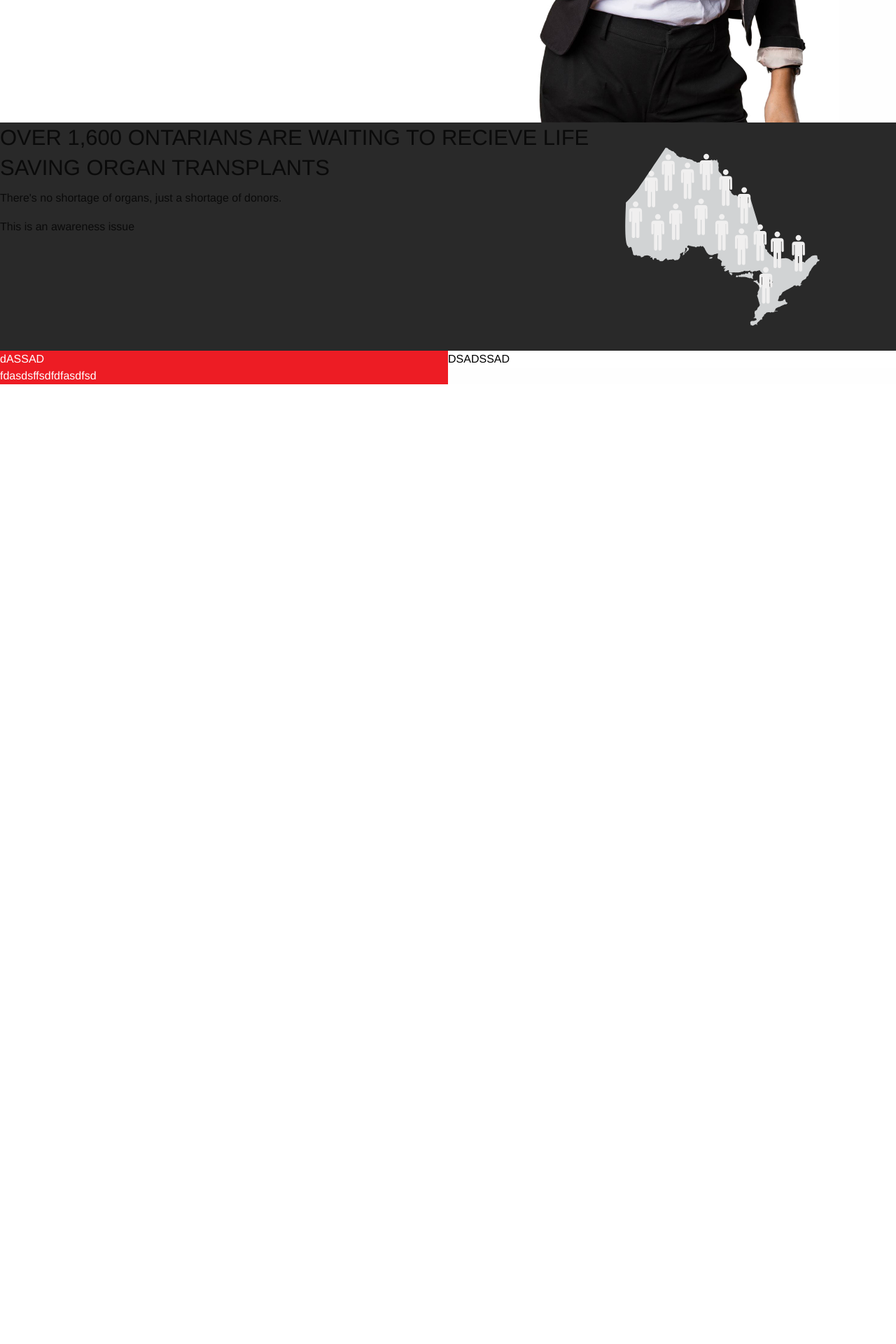
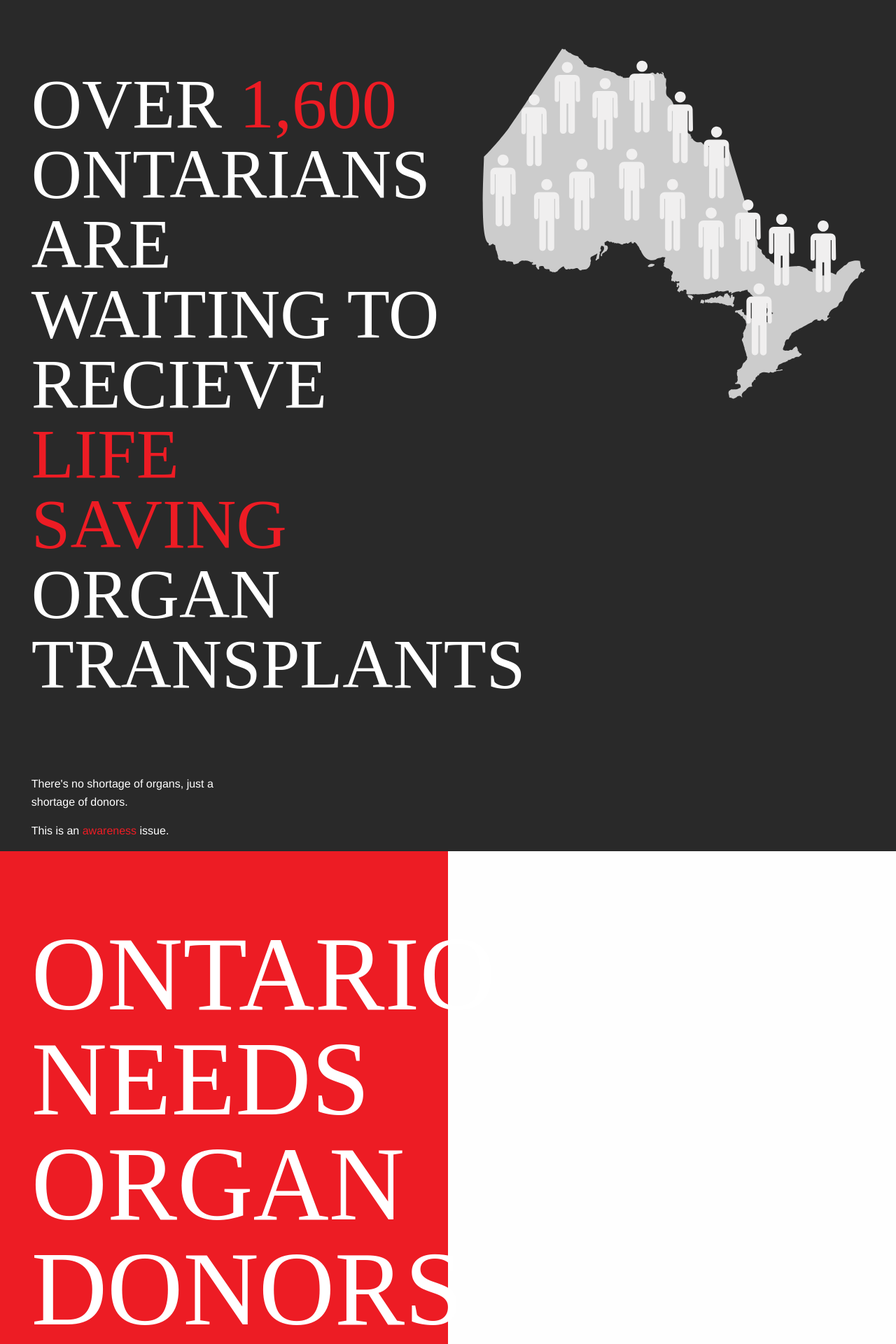
Before and after one commit to sdegrootefanshawe/Organ_Donation, a PHP site: page / in a window 1280 px wide. Shown: the part 625-2545 px from the top of the page at 70% size. Before the commit the page ends 1174 px from the top, so only its background shows below. Run offline with PHP 8.4, Linux system fonts and the light colour scheme; some web fonts are replaced.

Commit message:
build desktop layout for sections: 1, 2 and 3

```diff
--- a/css/style.css
+++ b/css/style.css
@@ -1,10 +1,38 @@
-h1, h2, h3, h4, h5, h6 {
-    text-transform: uppercase;
-}
+h1,
+h2,
+h3,
+h4,
+h5,
+h6 {
+  text-transform: uppercase; }
+
+@font-face {
+  font-family: bebasthin;
+  src: url("../fonts/BebasNeueThin.otf");
+  font-weight: 100; }
+
+@font-face {
+  font-family: bebaslight;
+  src: url("../fonts/BebasNeueLight.otf");
+  font-weight: 200; }
+
+@font-face {
+  font-family: bebasbook;
+  src: url("../fonts/BebasNeueBook.otf");
+  font-weight: 300; }
+
+@font-face {
+  font-family: bebasregular;
+  src: url("../fonts/BebasNeueRegular.otf");
+  font-weight: 400; }
+
+@font-face {
+  font-family: bebasbold;
+  src: url("../fonts/BebasNeueBold.otf");
+  font-weight: 700; }
 
 .pop {
-    opacity: 0;
-}
+  opacity: 0; }
 
 .red-bg {
   background-color: #ed1c24;
@@ -14,8 +42,7 @@ h1, h2, h3, h4, h5, h6 {
   padding: 0;
   border: 0;
   float: left;
-    color: #fff;
-}
+  color: #fff; }
 
 .white-bg {
   background-color: #fff;
@@ -25,46 +52,70 @@ h1, h2, h3, h4, h5, h6 {
   padding: 0;
   border: 0;
   float: left;
-    color: #000;
-}
+  color: #000; }
 
 .grey-bg {
   background-color: #292929;
-    height: 100%;
-}
+  height: 100%; }
 
 .black-bg {
   background-color: #000;
-    height: 100%;
-}
+  height: 100%; }
 
 .hidden {
   position: absolute !important;
   top: -9999px !important;
   left: -9999px !important;
-    opacity: 0 !important;
-}
+  opacity: 0 !important; }
 
-header {
-    width: 100%;
-    height: 100%;
-    background-image: url("../images/heart.jpg");
-    background-size: contain;
-    background-repeat: no-repeat;
-}
+header h2 {
+  font-family: "bebasbold";
+  font-size: 150px;
+  line-height: 1; }
 
 header a {
-    color: #000;
-}
+  color: #000; }
+  header a:hover {
+    color: #000; }
 
-header a:hover {
-    color: #000;
-}
+header .banner-type {
+  padding-top: 350px;
+  padding-bottom: 350px; }
+
+header .banner-head span {
+  color: #fff;
+  background-color: #000;
+  padding-left: 25px;
+  padding-right: 25px; }
 
 header .banner-link span {
-    color: #ed1c24;
-}
+  color: #ed1c24; }
 
 .grey-container {
-    background-color: #292929;
-}
+  background-color: #292929; }
+
+.map {
+  color: #fff; }
+  .map span {
+    color: #ed1c24; }
+  .map h3 {
+    padding-top: 100px;
+    padding-bottom: 100px;
+    font-family: "bebasbook";
+    font-size: 100px;
+    line-height: 1;
+    padding-left: 7%; }
+    .map h3 span {
+      font-family: "bebasregular"; }
+  .map p {
+    padding-left: 7%; }
+
+.half-half h3 {
+  font-family: "bebasbook";
+  font-size: 150px;
+  line-height: 1;
+  padding-left: 7%;
+  padding-top: 100px;
+  padding-bottom: 100px; }
+  .half-half h3 span {
+    font-family: "bebasregular"; }
--- a/index.html
+++ b/index.html
@@ -12,32 +12,34 @@
 
 <body>
     <header>
-        <h1 class="hidden">Organ Donation Ontario</h1>
+        <h1 class="hidden">Ask me about my organs</h1>
+        <img src="images/heart_text.jpg" alt="">
+
         <div class="row">
-            <h2 class="banner-head column"><span class="cutout-text bg-black">Ask</span> me about my organs</h2>
-            <a class="banner-link column" href="http://www.beadonor.ca" target="_blank">be<span>a</span>donor.ca</a>
-        </div>
+        <a class="banner-link column" href="http://www.beadonor.ca" target="_blank">be<span>a</span>donor.ca</a>
+       </div>
     </header>
 
     <section class="">
-        <h2 class="hidden">Organ donation rate</h2>
+        <h2 class="hidden">Thanks for asking</h2>
+        <img src="images/thanks_asking.jpg" alt="">
         <div class="row">
 
         </div>
     </section>
 
-    <section class="grey-container">
+    <section class="grey-container map">
         <h2 class="hidden">life saving transplants</h2>
         <div class="row expanded collapse">
-          <div class="small-8 float-left column">
-          <h3>over <span>1,600</span> ontarians are waiting to recieve <span>life saving</span> organ transplants</h3>
-          <p>There's no shortage of organs, just a shortage of donors.</p>
-          <p>This is an <span>awareness</span> issue</p>
+          <div class="small-6 float-left column">
+          <h3>over <span>1,600</span><br> ontarians are<br> waiting to recieve<br> <span>life saving</span><br> organ transplants</h3>
+          <p>There's no shortage of organs, just a <br> shortage of donors.</p>
+          <p>This is an <span>awareness</span> issue.</p>
         </div>
-            <div class="mapsvg small-4 float-right column">
-  <svg version="1.1" class="small-10 column" xmlns="http://www.w3.org/2000/svg" xmlns:xlink="http://www.w3.org/1999/xlink" x="0px" y="0px" viewbox="0 0 400 400" style="enable-background:new 0 0 400 400;" xml:space="preserve">
+            <div class="mapsvg small-6 float-right column">
+  <svg version="1.1" xmlns="http://www.w3.org/2000/svg" xmlns:xlink="http://www.w3.org/1999/xlink" x="0px" y="0px" viewbox="0 0 400 400" style="enable-background:new 0 0 400 400;" xml:space="preserve">
   <style type="text/css">
-    .st0{fill:#D1D3D4;}
+    .st0{fill:#cccccc;}
     .st1{fill:#F0EFEF;}
   </style>
   <g id="map">
@@ -281,11 +283,11 @@
         </div>
     </section>
 
-    <section class="">
-        <h2 class="hidden">doc outline title</h2>
+    <section class="half-half">
+        <h2 class="hidden">Ontario needs organ donors</h2>
         <div class="row expanded collapse">
-            <div class="red-bg small-12 medium-6 column">dASSAD<br>fdasdsffsdfdfasdfsd</div>
-            <div class="white-bg small-12 medium-6 column">DSADSSAD</div>
+            <div class="red-bg small-12 medium-6 column"><h3>Ontario<br>needs<br><span>organ<br>donors</span></h3></div>
+            <div class="white-bg small-12 medium-6 column"></div>
         </div>
     </section>
 
--- a/sass/size.scss
+++ /dev/null
@@ -1,3 +0,0 @@
-$font-size-sm: 10px;
-$font-size-md: 18px;
-$font-size-lg: 24px;
--- a/sass/style.scss
+++ b/sass/style.scss
@@ -1,6 +1,6 @@
-@import "color"; // @import "font";
-@import "size";
+@import "color";
 @import "text";
+@import "spacing";
 
 .pop {
     opacity: 0;
@@ -46,11 +46,15 @@
 }
 
 header {
-    width: 100%;
-    height: 100%;
-    background-image: url("../images/heart.jpg");
-    background-size: contain;
-    background-repeat: no-repeat;
+    // width: 100%;
+    // background-image: url("../images/heart_text.jpg");
+    // background-size: cover;
+    // background-repeat: no-repeat;
+    h2 {
+        font-family: $bebasbold;
+        font-size: $xlarge-head;
+        line-height: $header-line-height;
+    }
 
     a {
         color: $black;
@@ -60,7 +64,19 @@ header {
         }
     }
 
-    .banner-head {}
+    .banner-type {
+        padding-top: $padding-v-xxlarge;
+        padding-bottom: $padding-v-xxlarge;
+    }
+
+    .banner-head {
+        span {
+            color: $white;
+            background-color: $black;
+            padding-left: 25px;
+            padding-right: 25px;
+        }
+    }
 
     .banner-link {
         span {
@@ -72,3 +88,41 @@ header {
 .grey-container {
     background-color: $grey;
 }
+
+.map {
+    color: $white;
+
+    span {
+      color: $red;
+    }
+
+    h3 {
+      padding-top: $padding-v-large;
+      padding-bottom: $padding-v-large;
+        font-family: $bebasbook;
+        font-size: 100px;
+        line-height: 1;
+        padding-left: 7%;
+        span {
+            font-family: $bebasregular;
+        }
+    }
+    p {
+      padding-left: 7%;
+    }
+
+}
+
+.half-half {
+  h3 {
+    font-family: $bebasbook;
+    font-size: 150px;
+    line-height: 1;
+    padding-left: 7%;
+    padding-top: $padding-v-large;
+    padding-bottom: $padding-v-large;
+    span {
+        font-family: $bebasregular;
+    }
+  }
+}
--- a/sass/text.scss
+++ b/sass/text.scss
@@ -6,3 +6,42 @@ h5,
 h6 {
   text-transform: uppercase;
 }
+
+$bebasthin: "bebasthin";
+$bebaslight: "bebaslight";
+$bebasbook: "bebasbook";
+$bebasregular: "bebasregular";
+$bebasbold: "bebasbold";
+
+$header-line-height: 1;
+$small-head:34px;
+$medium-head:54px;
+$large-head:74px;
+$xlarge-head:150px;
+
+
+@font-face {
+    font-family: bebasthin;
+    src: url("../fonts/BebasNeueThin.otf");
+    font-weight: 100;
+}
+@font-face {
+    font-family: bebaslight;
+    src: url("../fonts/BebasNeueLight.otf");
+    font-weight: 200;
+}
+@font-face {
+    font-family: bebasbook;
+    src: url("../fonts/BebasNeueBook.otf");
+    font-weight: 300;
+}
+@font-face {
+    font-family: bebasregular;
+    src: url("../fonts/BebasNeueRegular.otf");
+    font-weight: 400;
+}
+@font-face {
+    font-family: bebasbold;
+    src: url("../fonts/BebasNeueBold.otf");
+    font-weight: 700;
+}
```
Also changed, not shown: css/text.css (+25 -0 lines). Lines whose indentation alone changed are shown as unchanged.
